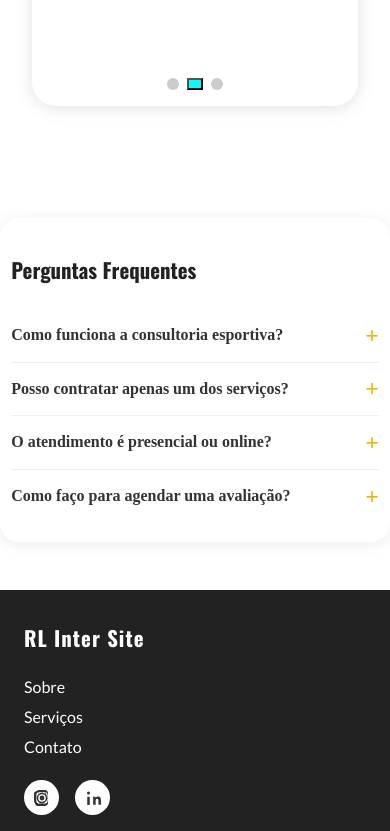
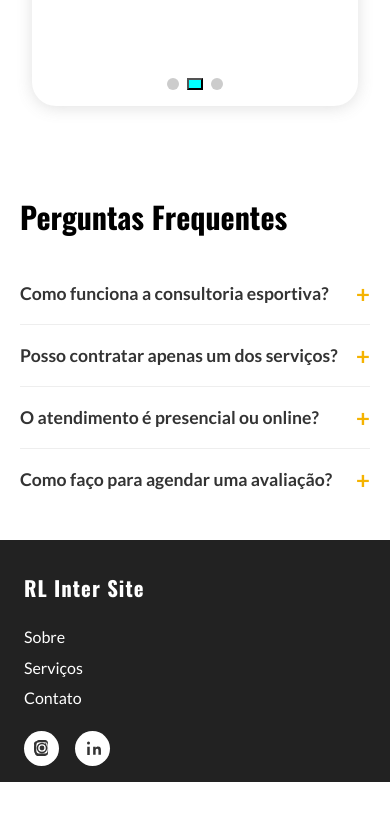
Before and after one commit to Luuscaaa/rl-inter-site, a React (Vite) app: page / in a window 390 px wide. Shown: the part 4129-4960 px from the top of the page. After the commit the page ends 4911 px from the top, so only its background shows below. Built offline with nearby package versions, Linux system fonts and the light colour scheme.

Commit message:
style(FAQSection): Renomeia a classe do titulo e ajusta os estilos para melhor consistência do site

```diff
--- a/src/components/FAQSection/FAQSection.jsx
+++ b/src/components/FAQSection/FAQSection.jsx
@@ -9,7 +9,7 @@ export default function FAQSection() {
   };
   return (
     <section className={styles.faqSection} aria-labelledby="faq-heading">
-      <h2 id="faq-heading" className={styles.heading}>
+      <h2 id="faq-heading" className={styles.title}>
         Perguntas Frequentes
       </h2>
       <ul className={styles.list}>
--- a/src/components/FAQSection/FAQSection.module.css
+++ b/src/components/FAQSection/FAQSection.module.css
@@ -1,17 +1,13 @@
 .faqSection {
-  max-width: 700px;
-  margin: 3rem auto;
   background: #fff;
-  border-radius: 1.2rem;
-  box-shadow: 0 2px 16px rgba(0, 0, 0, 0.08);
-  padding: 2rem 2.5rem;
+  padding: 0 20px;
+  margin-bottom: 30px;
 }
 
-.heading {
-  font-family: "Oswald", Arial, sans-serif;
-  font-size: 2rem;
+.title {
+  font-family: "Oswald", sans-serif;
+  font-size: 30px;
   margin-bottom: 1.5rem;
-  color: #222;
 }
 
 .list {
@@ -30,7 +26,7 @@
   border: none;
   text-align: left;
   font-size: 1.1rem;
-  font-family: inherit;
+  font-family: "lato", sans-serif;
   font-weight: 600;
   color: #333;
   padding: 1rem 0;
@@ -43,7 +39,6 @@
 }
 .question:focus {
   color: #f5b301;
-  outline: 2px solid #f5b301;
   outline-offset: 2px;
 }
 
@@ -56,24 +51,9 @@
 
 .answer {
   font-size: 1rem;
+  font-family: "Lato", sans-serif;
   color: #444;
   background: #fafafa;
-  border-radius: 0 0 1rem 1rem;
   transition: max-height 0.3s cubic-bezier(0.4, 0, 0.2, 1);
+  padding: 0 5px;
 }
-
-@media (max-width: 600px) {
-  .faqSection {
-    padding: 1.2rem 0.7rem;
-  }
-  .heading {
-    font-size: 1.3rem;
-  }
-  .question {
-    font-size: 1rem;
-    padding: 0.8rem 0;
-  }
-  .answer {
-    font-size: 0.95rem;
-  }
-}
```
